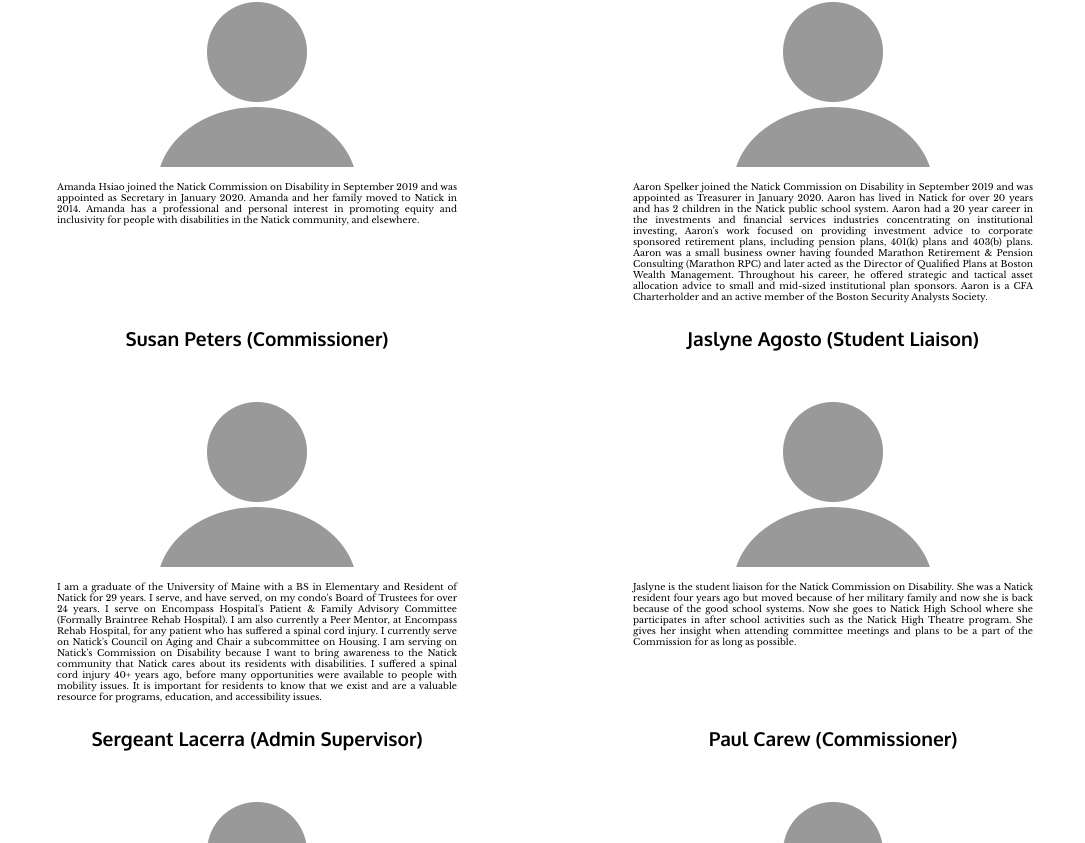
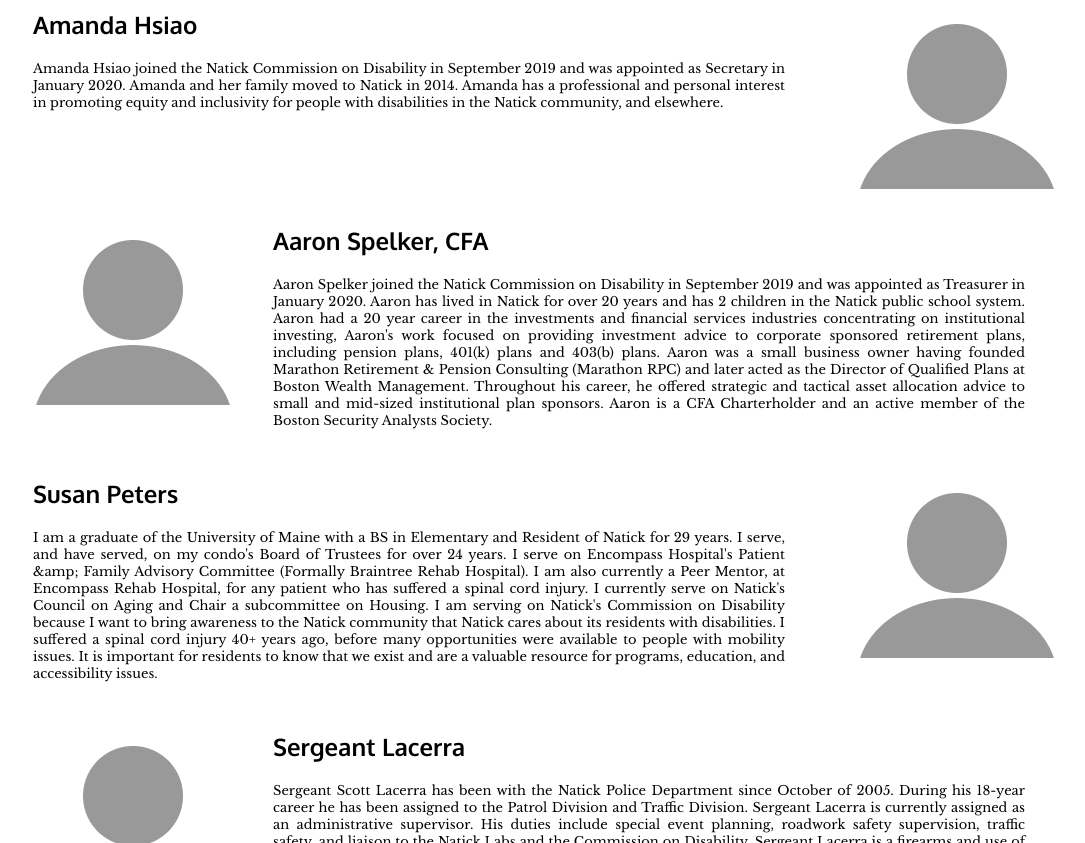
Before and after one commit to Aapuji/Natick-Disabilities-Website, a Next.js app: page /about in a window 1280 px wide. Shown: the part 1857-2700 px from the top of the page, without its empty margins (95-1180 px from the left). Built offline with nearby package versions, Linux system fonts and the light colour scheme.

Commit message:
Worked on making profiles look not garbage.

```diff
--- a/components/Profile.js
+++ b/components/Profile.js
@@ -5,20 +5,39 @@ import { WiTime3 } from 'react-icons/wi';
 import { FcCalendar } from 'react-icons/fc';
 import { FaMapMarkerAlt } from 'react-icons/fa';
 
-const Profile = ({ name, desc, url }) => {
-    return <>
-        <div className={styles.verticalProfiles}>
-            <h2 className={styles.aboveImage}>{ name }</h2>
+const Profile = ({ heading, desc, url, flipped = false }) => {
+    return <div className={styles.container}>
+        {
+            flipped ?
+                <>
                     <Image
                         src={url}
-                alt={`Picture of ${ name }`}
+                        alt={`Picture of ${ heading }`}
                         width={200}
                         height={200}
-                className={styles.img}
+                        className={`${styles.img} ${styles.imgFlipped}`}
                     />
-            <p className={styles.belowImage}>{ desc }</p>
+                    <div className={styles.content}>
+                        <h2 className={styles.name}>{heading}</h2>
+                        <p className={styles.desc}>{desc}</p>
                     </div>
-    </>;
+                </>
+            :
+                <>
+                    <div className={styles.content}>
+                        <h2 className={styles.name}>{heading}</h2>
+                        <p className={styles.desc}>{desc}</p>
+                    </div>
+                    <Image
+                        src={url}
+                        alt={`Picture of ${ heading }`}
+                        width={200}
+                        height={200}
+                        className={`${styles.img} ${styles.imgNormal}`}
+                    />
+                </>
+        }
+    </div>;
 }
 
 export default Profile;
--- a/pages/about.js
+++ b/pages/about.js
@@ -13,6 +13,19 @@ const members = [
   { key: 4, name: 'Eric Gagnebin', startDate: 'Jul 01, 2021', term: 2, position: 'Commissioner' },
   { key: 5, name: 'Aaron M. Spelker', startDate: 'Jul 01, 2022', term: 2, position: 'Treasurer' },
   { key: 6, name: 'Susan B. Peters', startDate: 'Jul 01, 2022', term: 4, position: 'Commissioner' }
+];
+
+const DEFAULT_PROFILE = '/default-profile.png';
+
+const profiles = [
+  { key: 0, name: 'Lori Zalt', position: 'Chairwoman', img: DEFAULT_PROFILE, desc: 'I have a Bachelors in Science Biology / Minor Psychology from Northeastern University 1985 - 1991. I also have an Associate degree in History of Fine arts / Massachusetts School of Arts 1987. I Worked in cardiovascular pulmonary research at Boston University School of Medicine under HIH grants clinical trials for cardiovascular studies 1994-2011. I am an educator of Service awareness to hospitals and corporate business for retail. I am board certified by national association of service dogs and animals in Michigan. I studied ADA compliance law and am a certified MOD of Massachusetts and ADA monitor of Massachusetts. My positions are as follows: member of of National association of deaf and hard hearing 2019 - present, Commissioner from June 2013 - June 2018, Chairwoman - June 2018 -present. I am an active supporter of disability rights and advocacy.' },
+  { key: 1, name: 'Elaine Ostroff', position: 'Vice Chairwoman', img: DEFAULT_PROFILE, desc: 'Elaine Ostroff has been involved with Disability Rights since the 1960s. She became aware of the discrimination toward persons with disabilities when she began working with the Massachusetts Department of Mental Health and Developmental Services. It was an extraordinary time, as there was a developing awareness that persons with a range of developmental and emotional difficulties had potential, and could interact and grow. She was part of the statewide effort to support and engage staff so that they might participate in the positive work with both clients as well as parents.Ostroff was the Founding Director of the Institute for Human Centered Design. Her professional papers are archived at the Smithsonian Museum of American History. She also was awarded an Honorary Doctorate from Middlebury College in 2016.' },
+  { key: 2, name: 'Amanda Hsiao', position: 'Secretary', img: DEFAULT_PROFILE, desc: 'Amanda Hsiao joined the Natick Commission on Disability in September 2019 and was appointed as Secretary in January 2020. Amanda and her family moved to Natick in 2014. Amanda has a professional and personal interest in promoting equity and inclusivity for people with disabilities in the Natick community, and elsewhere.' },
+  { key: 3, name: 'Aaron Spelker, CFA', position: 'Treasurer', img: DEFAULT_PROFILE, desc: 'Aaron Spelker joined the Natick Commission on Disability in September 2019 and was appointed as Treasurer in January 2020. Aaron has lived in Natick for over 20 years and has 2 children in the Natick public school system. Aaron had a 20 year career in the investments and financial services industries concentrating on institutional investing, Aaron\'s work focused on providing investment advice to corporate sponsored retirement plans, including pension plans, 401(k) plans and 403(b) plans. Aaron was a small business owner having founded Marathon Retirement & Pension Consulting (Marathon RPC) and later acted as the Director of Qualified Plans at Boston Wealth Management. Throughout his career, he offered strategic and tactical asset allocation advice to small and mid-sized institutional plan sponsors. Aaron is a CFA Charterholder and an active member of the Boston Security Analysts Society.' },
+  { key: 4, name: 'Susan Peters', position: 'Commissioner', img: DEFAULT_PROFILE, desc: 'I am a graduate of the University of Maine with a BS in Elementary and Resident of Natick for 29 years. I serve, and have served, on my condo\'s Board of Trustees for over 24 years. I serve on Encompass Hospital\'s Patient &amp; Family Advisory Committee (Formally Braintree Rehab Hospital). I am also currently a Peer Mentor, at Encompass Rehab Hospital, for any patient who has suffered a spinal cord injury. I currently serve on Natick\'s Council on Aging and Chair a subcommittee on Housing. I am serving on Natick\'s Commission on Disability because I want to bring awareness to the Natick community that Natick cares about its residents with disabilities. I suffered a spinal cord injury 40+ years ago, before many opportunities were available to people with mobility issues. It is important for residents to know that we exist and are a valuable resource for programs, education, and accessibility issues.' },
+  { key: 5, name: 'Sergeant Lacerra', position: 'Admin Supervisor', img: DEFAULT_PROFILE, desc: 'Sergeant Scott Lacerra has been with the Natick Police Department since October of 2005.  During his 18-year career he has been assigned to the Patrol Division and Traffic Division.  Sergeant Lacerra is currently assigned as an administrative supervisor.  His duties include special event planning, roadwork safety supervision, traffic safety, and liaison to the Natick Labs and the Commission on Disability.  Sergeant Lacerra is a firearms and use of force instructor for the department as well as a certified motorcycle operator. When not working he enjoys spending time with his wife, Chrissy, and three children, Joshua, Nicholas, and Isabella.  Sergeant Lacerra understands the issues that people with disabilities face on a personal level as his middle son Nicholas has Down Syndrome.  Through his experience with his own family he is able to better help the Commission on Disability in Natick by merging two things he is passionate about, the community he works for and the rights of the disabled' },
+  { key: 6, name: 'Paul Carew', position: 'Commissioner', img: DEFAULT_PROFILE, desc: 'I started with the COD Board 20 years ago as an appointment.  13 years ago I was hired by the Town of Natick as Veterans Director,  one duty is ADA Coordinator.  My work now is with Veterans and their family members.  I am Director of a two person department for the town.  I am married to Peggy with one daughter Katie who is 24 years old.  I love my work with the Commission on Disability.  It is a great group of Natick Residents, helping others in need.' },
+  { key: 7, name: 'Jaslyne Agosto', position: 'Student Liason', img: DEFAULT_PROFILE, desc: 'Jaslyne is the student liaison for the Natick Commission on Disability. She was a Natick resident four years ago but moved because of her military family and now she is back because of the good school systems. Now she goes to Natick High School where she participates in after school activities such as the Natick High Theatre program. She gives her insight when attending committee meetings and plans to be a part of the Commission for as long as possible.' }
 ];
 
 
@@ -39,52 +52,13 @@ export default function About() {
         </Section>
         <Section id="meetTheCommission" imgName="Meet the Commission" title="Meet the Commission">
           <br />
-          <div id = {styles.multiProfile}>
-            <Profile
-              name = "Lori Zalt (Chairwoman)"
-              desc = "I have a Bachelors in Science Biology / Minor Psychology from Northeastern University 1985 - 1991. I also have an Associate degree in History of Fine arts / Massachusetts School of Arts 1987. I Worked in cardiovascular pulmonary research at Boston University School of Medicine under HIH grants clinical trials for cardiovascular studies 1994-2011. I am an educator of Service awareness to hospitals and corporate business for retail. I am board certified by national association of service dogs and animals in Michigan. I studied ADA compliance law and am a certified MOD of Massachusetts and ADA monitor of Massachusetts. My positions are as follows: member of of National association of deaf and hard hearing 2019 - present, Commissioner from June 2013 - June 2018, Chairwoman - June 2018 -present. I am an active supporter of disability rights and advocacy."
-              url = '/default-profile.png'
-            />
-            <Profile
-              name = "Elaine Ostroff (Vice Chairwoman)"
-              desc = "Elaine Ostroff has been involved with Disability Rights since the 1960s. She became aware of the discrimination toward persons with disabilities when she began working with the Massachusetts Department of Mental Health and Developmental Services. It was an extraordinary time, as there was a developing awareness that persons with a range of developmental and emotional difficulties had potential, and could interact and grow. She was part of the statewide effort to support and engage staff so that they might participate in the positive work with both clients as well as parents.Ostroff was the Founding Director of the Institute for Human Centered Design. Her professional papers are archived at the Smithsonian Museum of American History. She also was awarded an Honorary Doctorate from Middlebury College in 2016."
-              url = '/default-profile.png'
-            />
-            <Profile
-              name = "Amanda Hsiao (Secretary)"
-              desc = "Amanda Hsiao joined the Natick Commission on Disability in September 2019 and was appointed as Secretary in January 2020. Amanda and her family moved to Natick in 2014. Amanda has a professional and personal interest in promoting equity and inclusivity for people with disabilities in the Natick community, and elsewhere."
-              url = '/default-profile.png'
-            />
-            <Profile
-              name = "Aaron Spelker, CFA (Treasurer)"
-              desc = "Aaron Spelker joined the Natick Commission on Disability in September 2019 and was appointed as Treasurer in January 2020. Aaron has lived in Natick for over 20 years and has 2 children in the Natick public school system. Aaron had a 20 year career in the investments and financial services industries concentrating on institutional investing, Aaron's work focused on providing investment advice to corporate sponsored retirement plans, including pension plans, 401(k) plans and 403(b) plans. Aaron was a small business owner having founded Marathon Retirement & Pension Consulting (Marathon RPC) and later acted as the Director of Qualified Plans at Boston Wealth Management. Throughout his career, he offered strategic and tactical asset allocation advice to small and mid-sized institutional plan sponsors. Aaron is a CFA Charterholder and an active member of the Boston Security Analysts Society."
-              url = '/default-profile.png'
-            />
-            <Profile
-              name = "Susan Peters (Commissioner)"
-              desc = "I am a graduate of the University of Maine with a BS in Elementary and Resident of Natick for 29 years. I serve, and have served, on my condo's Board of Trustees for over 24 years. I serve on Encompass Hospital's Patient &amp; Family Advisory Committee (Formally Braintree Rehab Hospital). I am also currently a Peer Mentor, at Encompass Rehab Hospital, for any patient who has suffered a spinal cord injury. I currently serve on Natick's Council on Aging and Chair a subcommittee on Housing. I am serving on Natick's Commission on Disability because I want to bring awareness to the Natick community that Natick cares about its residents with disabilities. I suffered a spinal cord injury 40+ years ago, before many opportunities were available to people with mobility issues. It is important for residents to know that we exist and are a valuable resource for programs, education, and accessibility issues."
-              url = '/default-profile.png'
-            />
-            <Profile
-              name = "Jaslyne Agosto (Student Liaison)"
-              desc = "Jaslyne is the student liaison for the Natick Commission on Disability. She was a Natick resident four years ago but moved because of her military family and now she is back because of the good school systems. Now she goes to Natick High School where she participates in after school activities such as the Natick High Theatre program. She gives her insight when attending committee meetings and plans to be a part of the Commission for as long as possible."
-              url = '/default-profile.png'
-            />
-            <Profile
-              name = "Sergeant Lacerra (Admin Supervisor)"
-              desc = "Sergeant Scott Lacerra has been with the Natick Police Department since October of 2005.  During his 18-year career he has been assigned to the Patrol Division and Traffic Division.  Sergeant Lacerra is currently assigned as an administrative supervisor.  His duties include special event planning, roadwork safety supervision, traffic safety, and liaison to the Natick Labs and the Commission on Disability.  Sergeant Lacerra is a firearms and use of force instructor for the department as well as a certified motorcycle operator. When not working he enjoys spending time with his wife, Chrissy, and three children, Joshua, Nicholas, and Isabella.  Sergeant Lacerra understands the issues that people with disabilities face on a personal level as his middle son Nicholas has Down Syndrome.  Through his experience with his own family he is able to better help the Commission on Disability in Natick by merging two things he is passionate about, the community he works for and the rights of the disabled. "
-              url = '/default-profile.png'
-            />
-            <Profile
-              name = "Paul Carew (Commissioner)"
-              desc = "I started with the COD Board 20 years ago as an appointment.  13 years ago I was hired by the Town of Natick as Veterans Director,  one duty is ADA Coordinator.  My work now is with Veterans and their family members.  I am Director of a two person department for the town.  I am married to Peggy with one daughter Katie who is 24 years old.  I love my work with the Commission on Disability.  It is a great group of Natick Residents, helping others in need."
-              url = '/default-profile.png'
-            />
-            <Profile
-              name = "Devashish Das & Om Sharma"
-              desc = "Our names are Devashish Das (Dev) and Om Sharma, and, at the time of the website's creation, we are juniors at the Natick High School. We are extremely grateful for the opportunity to create a website for the Natick Commission on Disability. Using our software engineering skills to make a positive impact in our community has been an incredible experience, and we are thankful for the chance to give back. Volunteering for this project was important to us because we wanted to contribute to the community and use our abilities to make a difference. We recognized the significance of having an accessible website that provides important information and resources to people with disabilities. Throughout the project, we remained dedicated to delivering a high-quality website that met the needs of the Natick Commission on Disability and the community it serves."
-              url = '/default-profile.png'
-            />
+          <div id = {styles.profiles}>
+            {
+              profiles.map((profile, i) => i % 2 == 0 ?
+                <Profile heading={profile.name} desc={profile.desc} url={profile.img} /> :
+                <Profile heading={profile.name} desc={profile.desc} url={profile.img} flipped />
+              )
+            }
           </div>
         </Section>
         <Section title="Member Roster" subtitle="Information about the Members" imgName="Member Roster">
@@ -100,12 +74,12 @@ export default function About() {
             </thead>
             <tbody>
               {
-                members.map(member => <tr key={member.key}>
+                members.map(member => <tr key={`TABLE${member.key}`}>
                   <td
                     key={`${member.key}NAME${member.name}`}
                   >{member.name}</td>
                   <td
-                    key={`${member.key}SD${member.startDate}`}
+                    key={`${member.key}DATE${member.startDate}`}
                   >{member.startDate}</td>
                   <td
                     key={`${member.key}TERM${member.term}`}
--- a/styles/About.module.css
+++ b/styles/About.module.css
@@ -28,28 +28,16 @@
     margin-top: -10px;
 }
 
-#multiProfile {
-    width: 90%;
+#profiles {
+    width: 80%;
     margin: auto;
     display: flex;
     justify-content: space-around;
     border-radius: 10px;
     flex-wrap: wrap;
     margin-bottom: 5rem;
-}
-
-#multiProfile > article {
-    margin: none;
-    padding: none;
-    width: 30%;
-    min-width: 30%;
-}
-
-#multiProfile > article img {
-    width: 90%;
-    height: auto;
-    margin-left: auto;
-    margin-right: auto;
+    flex-direction: row;
+    justify-content: center;
 }
 
 .table {
--- a/styles/Profile.module.css
+++ b/styles/Profile.module.css
@@ -1,23 +1,38 @@
+.container {
+    display: flex;
+    margin-top: 0.5rem;
+    margin-bottom: 0.5rem;
+}
+
 .verticalProfiles {
     flex-direction: column;
     width: 400px;
     height: 400px;
 }
 
-.aboveImage{
+.heading {
     text-align: center;
     font-size: larger;
 }
 
-.img{
-    width: 50%;
-    height: 50%;
+.img {
+    /* width: 50%; */
+    height: 200px;
     text-align: center;
-    margin-left: 25%;
 }
 
-.belowImage {
-    font-size: xx-small;
+.imgNormal {
+    margin-left: 2.5rem;
+}
+
+.imgFlipped {
+    margin-right: 2.5rem;
+}
+
+.desc {
+    width: auto;
     margin-top: 10px;
+    margin-right: 2rem;
     text-align: justify;
+    font-size: small;
 }
```
Also changed, not shown: components/Hero.js (indentation only). Lines whose indentation alone changed are shown as unchanged.
